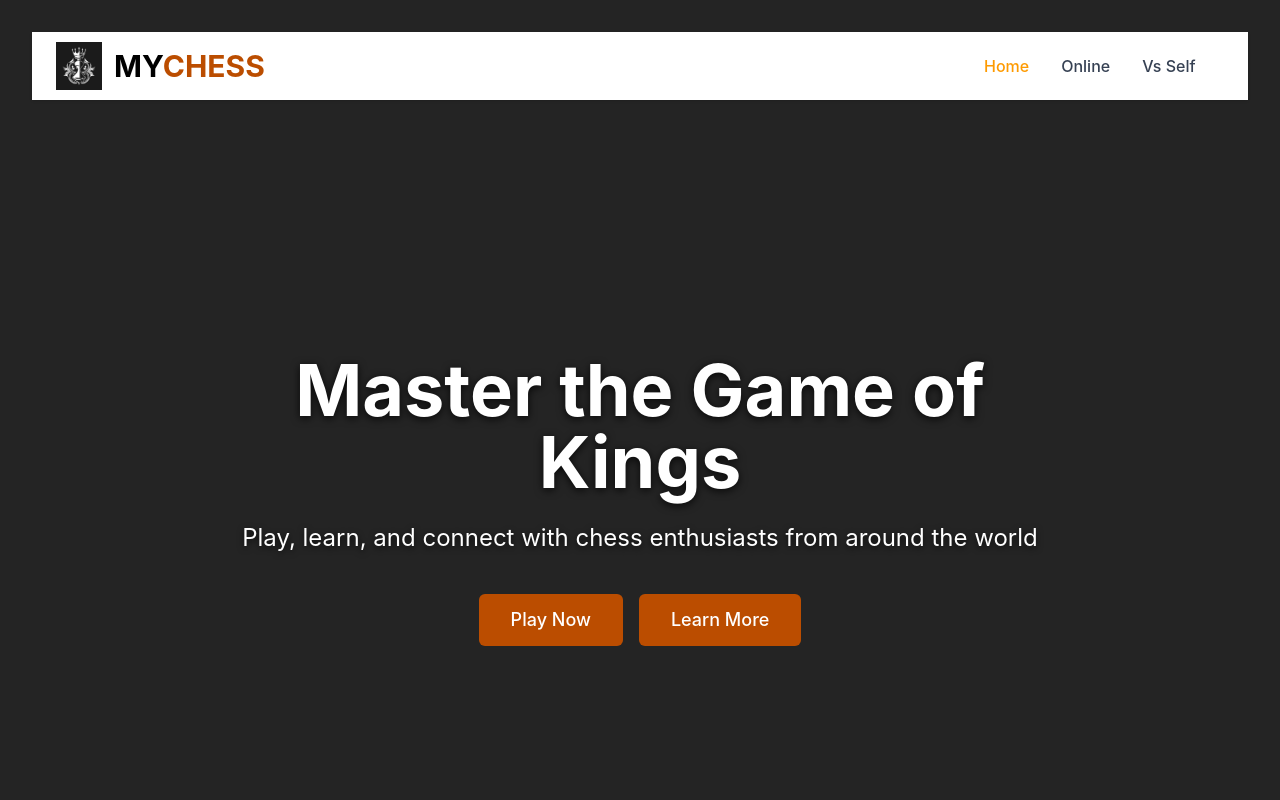
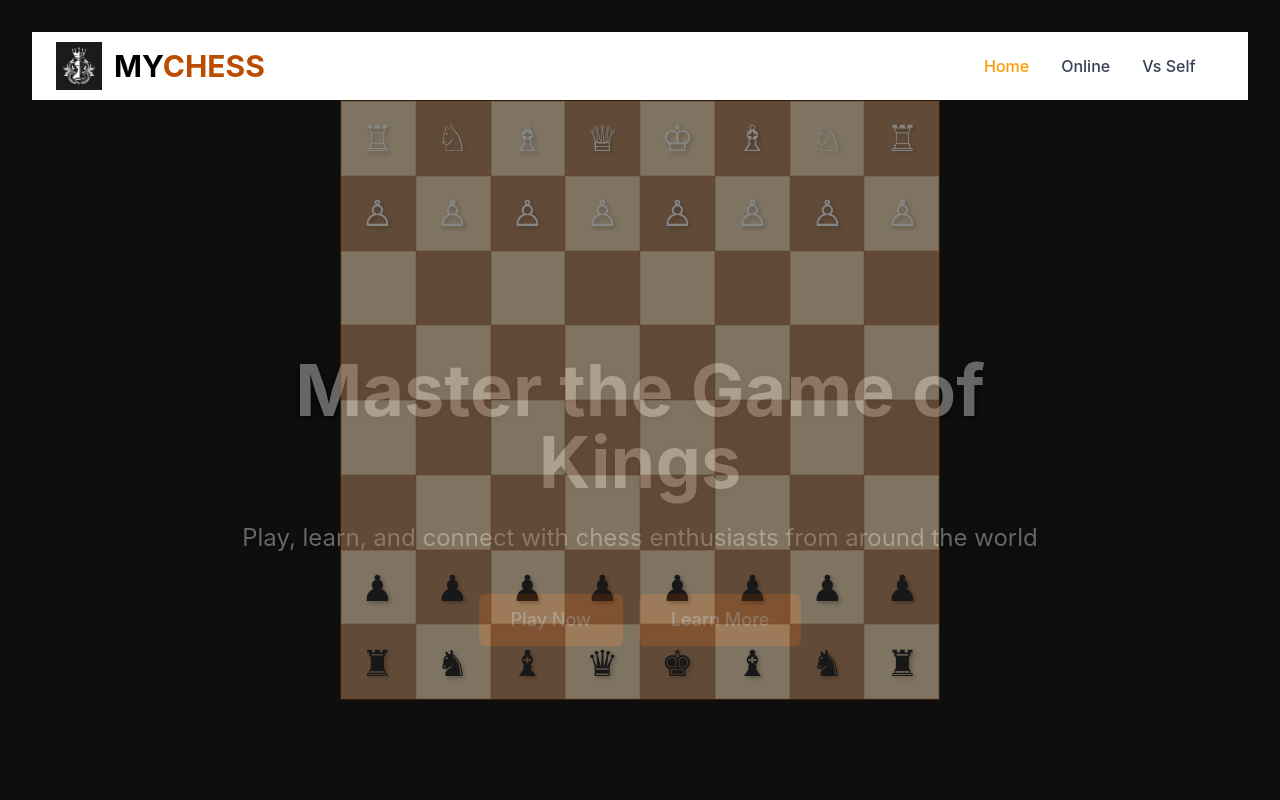
Before and after one commit to dot4447/Chess-for-Web-Programming, a React (Vite) app: page / in a window 1280 px wide. Shown: the top 800 px of the page. Built offline with nearby package versions, Linux system fonts and the light colour scheme.

Commit message:
Reactivated ChessLanding on Home

```diff
--- a/src/components/Home/Home.jsx
+++ b/src/components/Home/Home.jsx
@@ -32,7 +32,7 @@ export default function Home() {
             </div>
           </div>
         </section>
-        {/* <ChessLanding/> */}
+        {<ChessLanding/>}
 
         {/* Features Section */}
         <section className="py-20 px-4">
```
